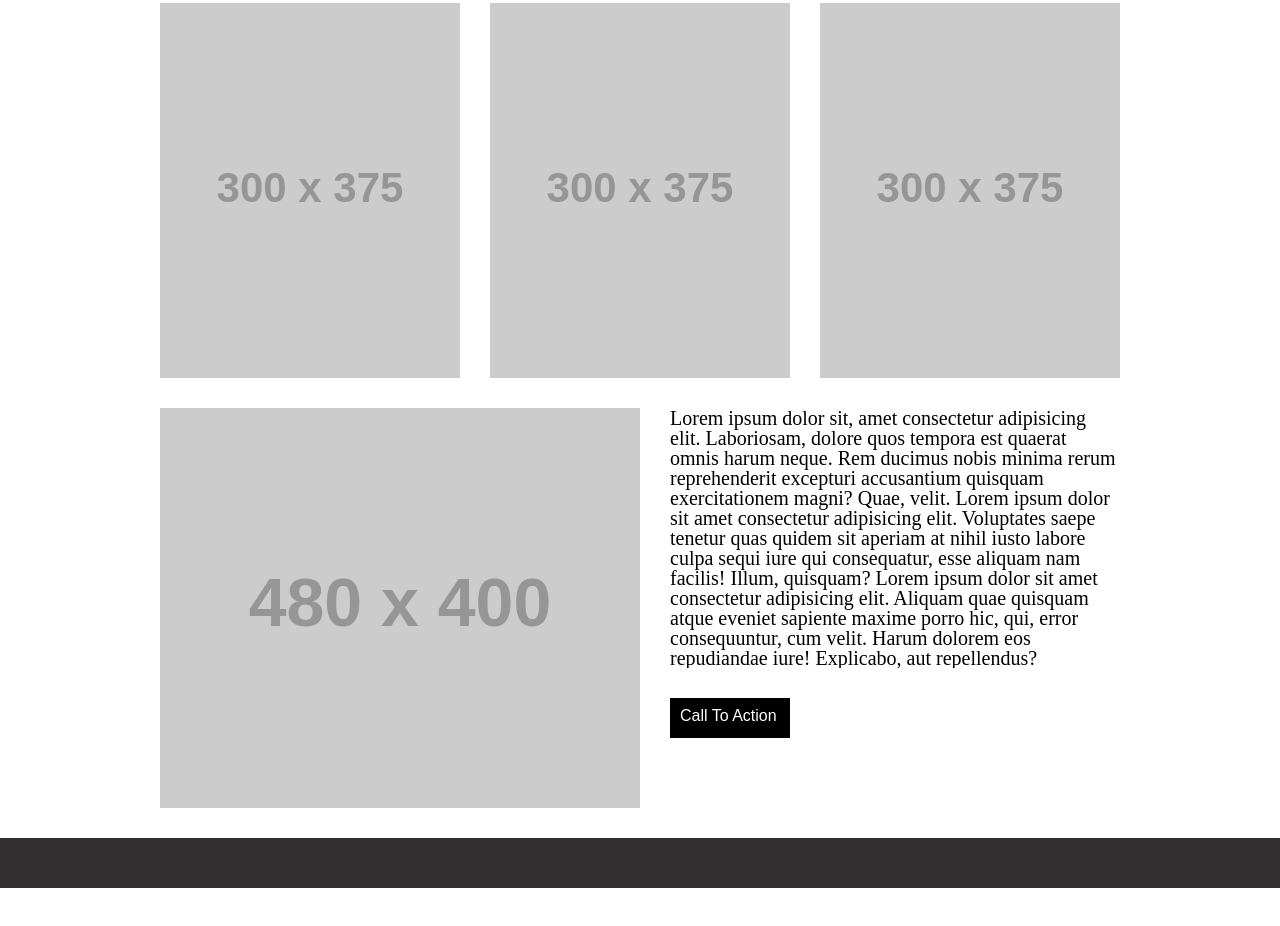
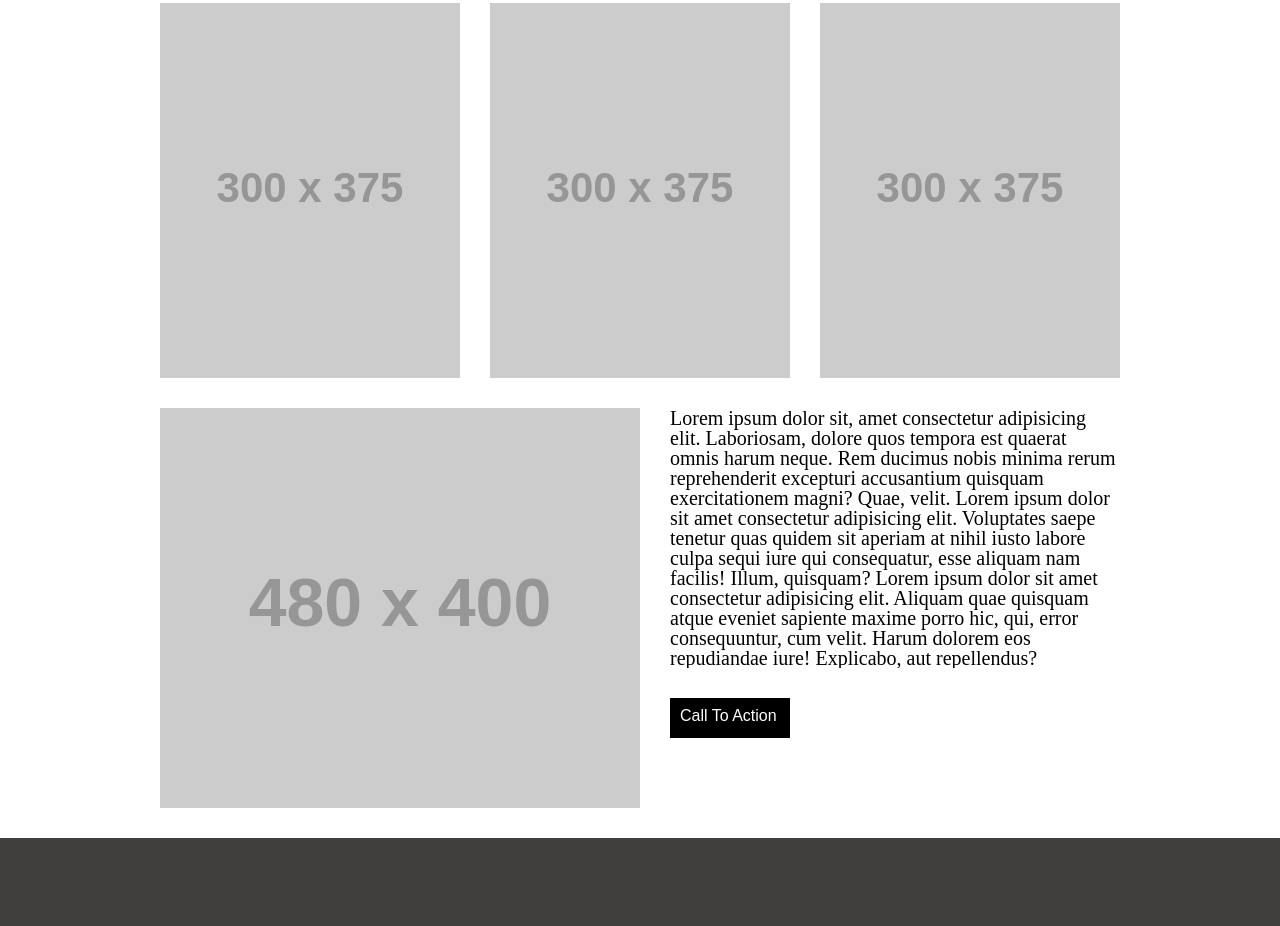
Before and after one commit to yazanabdulhafez/wirefame-exercise, a plain HTML site: page index.html in a window 1280 px wide. Shown: the part 610-1536 px from the top of the page. Before the commit the page ends 1498 px from the top, so only its background shows below. Drawn offline with Linux system fonts and the light colour scheme; placeholder pictures from the web are drawn by us.

Commit message:
add index.html and reset.css and style.css for lab 08a

```diff
--- a/css/style.css
+++ b/css/style.css
@@ -1,6 +1,6 @@
 body {
     display: grid;
-    grid-template-rows: 100px 1fr 50px;
+    grid-template-rows: 100px 1fr 150px;
     gap: 30px;
     margin: 0 auto;
     box-sizing: border-box;
@@ -10,7 +10,7 @@ header {
     display: flex;
     align-items: center;
     justify-content: space-around;
-    background-color: rgb(48, 46, 46);
+    background-color: rgb(65, 62, 62);
     width: 100%;
 }
 
@@ -80,5 +80,6 @@ main section:nth-child(3) a:hover {
 
 footer {
     width: 100%;
-    background-color: rgb(48, 46, 46);
+    background-color: rgb(65, 62, 62);
+    height: 150px;
 }
```
